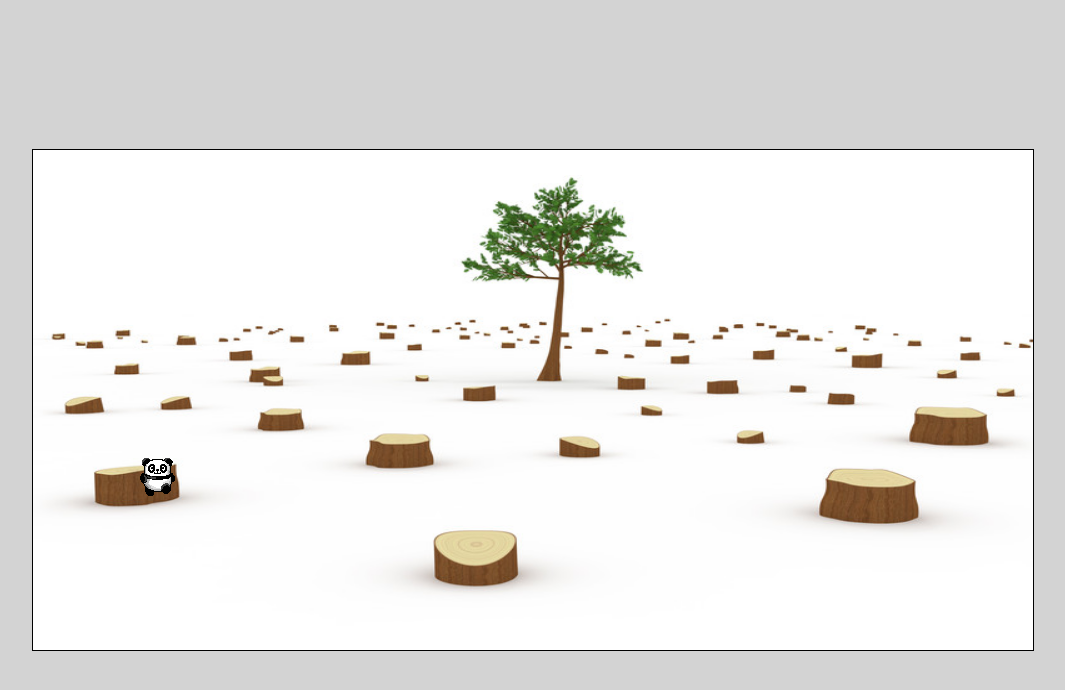
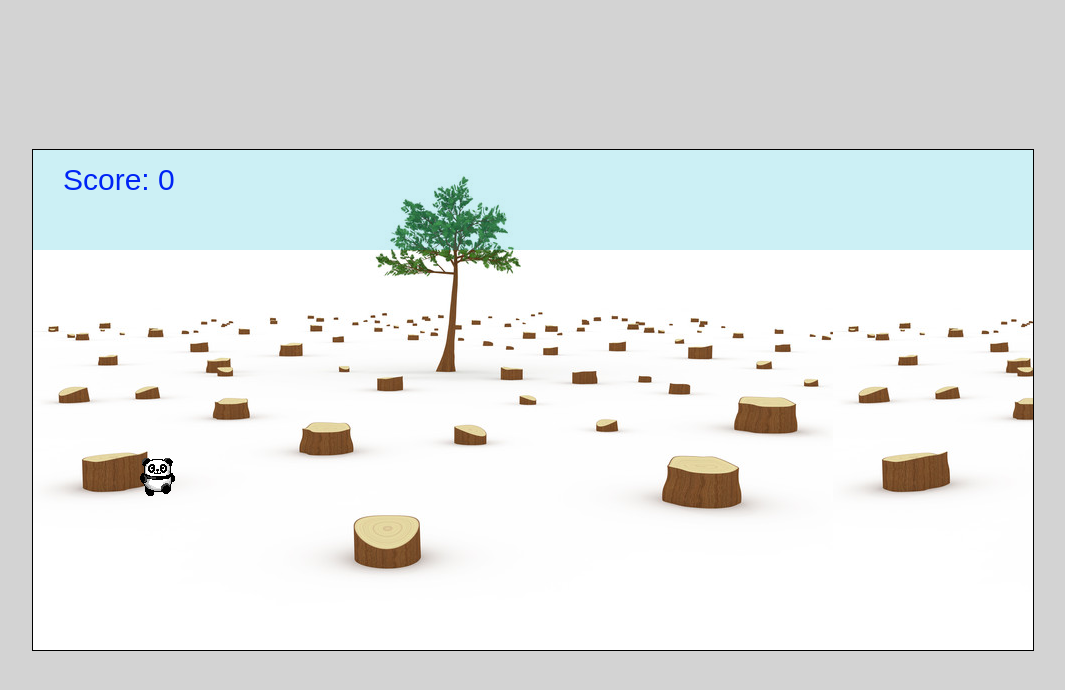
Before and after one commit to michelle-ha/GuardianPanda, a plain HTML site: page index.html in a window 1280 px wide. Shown: the whole page, without its empty margins (107-1172 px from the left). Drawn offline with Linux system fonts and the light colour scheme.

Commit message:
game status bar made

```diff
--- a/game.js
+++ b/game.js
@@ -3,10 +3,21 @@ const ctx = canvas.getContext("2d")
 canvas.width = 1000; //determined on css file. Can do window.innerHight/innerWidth if want full screen. Norm: 800x500
 canvas.height = 500
 
+const keys = []
+
+let score = 0
 
 //PLAYER
 
-const keys = []
+
+const playerSprite = new Image()
+playerSprite.src = "./images/panda2.png"
+
+function drawSprite(img, sX, sY, sW, sH, dX, dY, dW, dH) {
+    ctx.drawImage(img, sX, sY, sW, sH, dX, dY, dW, dH)
+    //takes in the image + cuts out a portion of that image (one sprite frame). Places somewhere on canvas
+    //s = source (how you crop the image), d = destination (where you want to put image)
+}
 
 const player = {
     x: 100, //starting position
@@ -57,20 +68,28 @@ function handlePlayerFrame() { //walking animation
     else player.frameX = 0
 }
 
-//GAME BOARD
-
-const playerSprite = new Image()
-playerSprite.src = "./images/panda2.png"
-const background = new Image()
-background.src = "./images/background2.jpg"
-
-function drawSprite(img, sX, sY, sW, sH, dX, dY, dW, dH) {
-    ctx.drawImage(img, sX, sY, sW, sH, dX, dY, dW, dH)
-    //takes in the image + cuts out a portion of that image (one sprite frame). Places somewhere on canvas
-    //s = source (how you crop the image), d = destination (where you want to put image)
+//GAMEBOARD
+const controlsBar = { //bar on top of game w/ controls/score/etc
+    width: canvas.width,
+    height: 100
 }
 
- //lower frame rate of game to controle player speed (so doesn't blink in and out). Keep consistent fsp rate
+//GAME STATUS
+
+function GameStatus() { //displays amount of resources on controlsbar
+    ctx.fillStyle = "blue"
+    ctx.font = "30px Arial"
+    ctx.fillText('Score: ' + score, 30, 40);
+}
+
+// function gameStatus() {
+
+// }
+
+
+//FUNCTIONALITY
+
+//lower frame rate of game to control player speed (so doesn't blink in and out). Keep consistent fsp rate
 let fps, fpsInterval, startTime, now, then, elapsed;
 
 function startAnimating(fps) { //controls speed of char
@@ -87,7 +106,9 @@ function animate() {
     if (elapsed > fpsInterval) {
         then = now - (elapsed % fpsInterval)
         ctx.clearRect(0, 0, canvas.width, canvas.height); //clear everything behind w/ every animate
-        ctx.drawImage(background, 0, 0, canvas.width, canvas.height) //background covers entire canvas
+        GameStatus()
+        ctx.fillStyle = "rgba(0, 181, 204, 0.2)" //call "ctx" because that's where all canvas methods are stored
+        ctx.fillRect(0,0, controlsBar.width, controlsBar.height) //(0,0) = top left corner of canvas
         drawSprite(playerSprite, player.width * player.frameX, player.height * player.frameY, player.width, player.height, player.x, player.y, player.width, player.height)
         //crop rectangle of one player frame + put in same dimensions on canvas.
         //Where the image is cropped changes depending on position
--- a/style.css
+++ b/style.css
@@ -2,7 +2,7 @@
     width: 1000px;
     height: 500px;
     border: 1px solid black;
-    background: white;
+    background: url('./images/background2.jpg');
     position: absolute;
     top: 50%;
     left: 50%;
```
